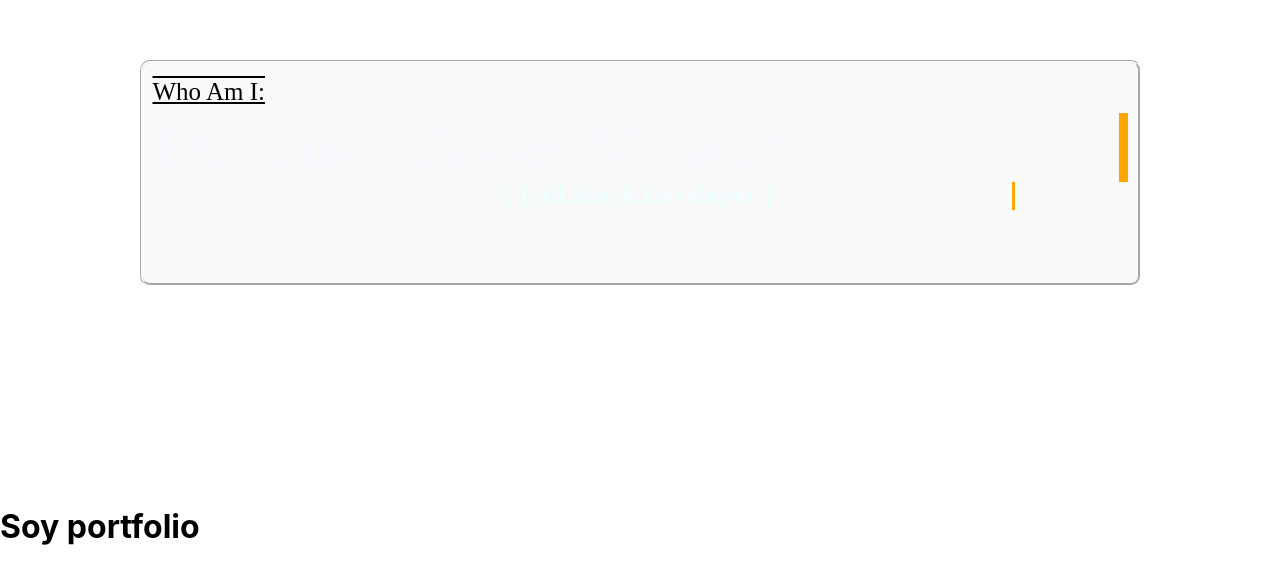
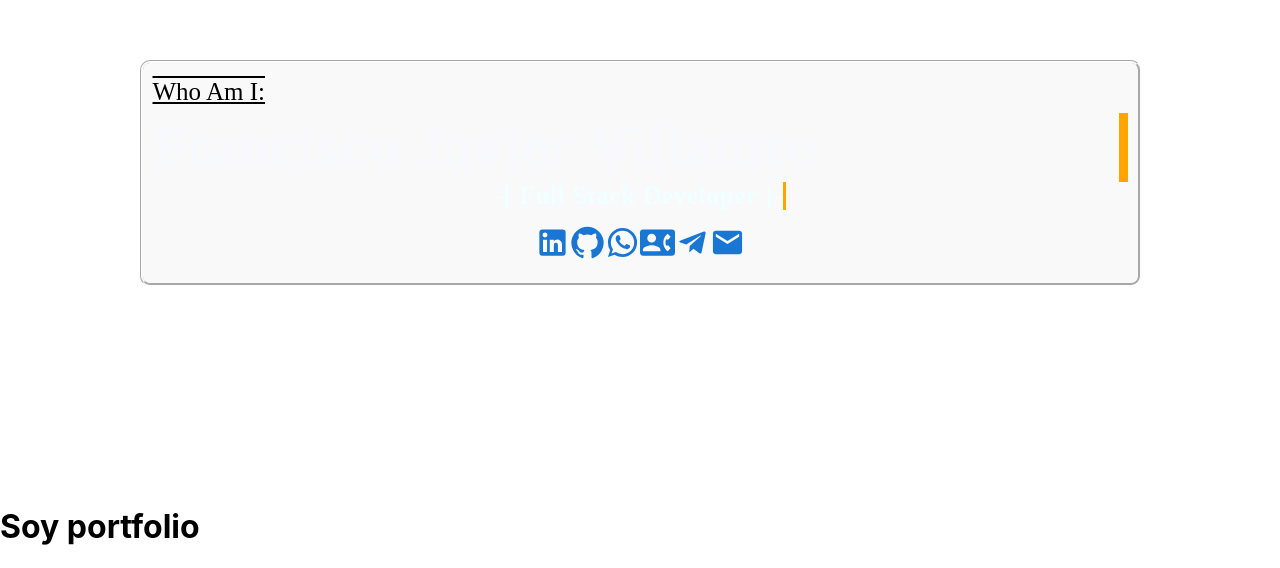
Before and after one commit to Javillat/portfolio, a React (Create React App) app in the folder frontend/: page / in a window 1280 px wide. Shown: the part 314-882 px from the top of the page. Built offline with nearby package versions, Linux system fonts and the light colour scheme; no server answers; a web font is replaced by a local one.

Commit message:
feat: add Material UI Icons, add icons and links to

```diff
--- a/frontend/package.json
+++ b/frontend/package.json
@@ -3,6 +3,10 @@
   "version": "0.1.0",
   "private": true,
   "dependencies": {
+    "@emotion/react": "^11.10.5",
+    "@emotion/styled": "^11.10.5",
+    "@mui/icons-material": "^5.11.0",
+    "@mui/material": "^5.11.3",
     "@testing-library/jest-dom": "^5.16.5",
     "@testing-library/react": "^13.4.0",
     "@testing-library/user-event": "^13.5.0",
--- a/frontend/src/App.js
+++ b/frontend/src/App.js
@@ -3,6 +3,7 @@ import { useCallback } from "react";
 import Particles from "react-particles";
 import { loadFull } from "tsparticles";
 import Whoami from './components/whoami/Whoami';
+import About from './components/about/About';
 import './App.css';
 //https://particles.js.org/
 
@@ -22,7 +23,10 @@ function App() {
         <Particles id="tsparticles" url="http://localhost:3001/json" init={particlesInit} loaded={particlesLoaded} />
         <Whoami />
       </header>
-          <h1>Soy portfolio</h1>
+      <section id="about">
+        {/* <About /> */}
+      </section>
+        <h1>Soy portfolio</h1>
     </div>
   );
 }
--- a/frontend/src/components/whoami/Whoami.jsx
+++ b/frontend/src/components/whoami/Whoami.jsx
@@ -1,4 +1,11 @@
 import React from "react";
+import LinkedInIcon from "@mui/icons-material/LinkedIn";
+import GitHubIcon from "@mui/icons-material/GitHub";
+import WhatsAppIcon from "@mui/icons-material/WhatsApp";
+import TelegramIcon from "@mui/icons-material/Telegram";
+import EmailIcon from "@mui/icons-material/Email";
+import ContactPageIcon from "@mui/icons-material/ContactPage";
+import ContactPhoneIcon from "@mui/icons-material/ContactPhone";
 import "./whoami.css";
 
 export default function Whoami() {
@@ -13,7 +20,46 @@ export default function Whoami() {
       <div className="fullstack">
         <h2>-[ Full Stack Developer ]-</h2>
       </div>
-      <section className="whoami_icons"></section>
+      <div className="whoami_icons">
+        <a
+          aria-label="LinkedIn Profile"
+          target="_blank"
+          href="https://www.linkedin.com/in/javillatoro-full-stack"
+        >
+          <LinkedInIcon color="primary" fontSize="large" />
+        </a>
+        <a
+          aria-label="Github Profile"
+          target="_blank"
+          href="https://www.github.com/Javillat"
+        >
+          <GitHubIcon color="primary" fontSize="large" />
+        </a>
+        <a
+          aria-label="WhatsApp Link"
+          target="_blank"
+          href="https://wa.me/+50372146998"
+        >
+          <WhatsAppIcon color="primary" fontSize="large" />
+        </a>
+        <a aria-label="Contact Number" target="_blank" href="tel:+50372146998">
+          <ContactPhoneIcon color="primary" fontSize="large" />
+        </a>
+        <a
+          aria-label="Telegram Link"
+          target="_blank"
+          href="https://t.me/Javillatoro"
+        >
+          <TelegramIcon color="primary" fontSize="large" />
+        </a>
+        <a
+          aria-label="Email Contact"
+          target="_blank"
+          href="mailto:fjvillatoroc@gmail.com"
+        >
+          <EmailIcon color="primary" fontSize="large" />
+        </a>
+      </div>
     </div>
   );
 }
--- a/frontend/src/components/whoami/whoami.css
+++ b/frontend/src/components/whoami/whoami.css
@@ -28,11 +28,16 @@
     font-size: 60px;
     font-weight: lighter;
     color: ghostwhite;
-    overflow: hidden; /* Ensures the content is not revealed until the animation */
-    border-right: .15em solid orange; /* The typwriter cursor */
-    white-space: nowrap; /* Keeps the content on a single line */
-    margin: 0 auto; /* Gives that scrolling effect as the typing happens */
-    letter-spacing: .03em; /* Adjust as needed */
+    overflow: hidden;
+    /* Ensures the content is not revealed until the animation */
+    border-right: .15em solid orange;
+    /* The typwriter cursor */
+    white-space: nowrap;
+    /* Keeps the content on a single line */
+    margin: 0 auto;
+    /* Gives that scrolling effect as the typing happens */
+    letter-spacing: .03em;
+    /* Adjust as needed */
     animation:
         typing 3.5s steps(30, end),
         blink-caret .5s step-end infinite;
@@ -40,38 +45,80 @@
 
 /* The typing effect */
 @keyframes typing {
-    from { width: 0 }
-    to { width: 100% }
+    from {
+        width: 0
+    }
+
+    to {
+        width: 100%
+    }
 }
 
 /* The typewriter cursor effect */
 @keyframes blink-caret {
-    from, to { border-color: transparent }
-    50% { border-color: orange }
+
+    from,
+    to {
+        border-color: transparent
     }
 
-  .whoami_container .fullstack h2 {
-    overflow: hidden; /* Ensures the content is not revealed until the animation */
+    50% {
+        border-color: orange
+    }
+}
+
+.fullstack {
+    display: flex;
+    justify-content: center;
+}
+
+.fullstack h2 {
     font-family: 'Wallpoet';
     font-size: 25px;
     color: azure;
     margin-top: 3px;
     text-align: center;
-    border-right: .15em solid rgb(255, 165, 0); /* The typwriter cursor */
-    white-space: nowrap; /* Keeps the content on a single line */
-    margin: 0 auto; /* Gives that scrolling effect as the typing happens */
-    letter-spacing: .03em; /* Adjust as needed */
+    max-width: fit-content;
+    overflow: hidden;
+    /* Ensures the content is not revealed until the animation */
+    border-right: .15em solid rgb(255, 165, 0);
+    /* The typwriter cursor */
+    white-space: nowrap;
+    /* Keeps the content on a single line */
+    margin: 0 auto;
+    /* Gives that scrolling effect as the typing happens */
+    letter-spacing: .03em;
+    /* Adjust as needed */
     animation:
-        2.5s typing-fullstack 3.5s steps(30, end),
+        2.5s typing-fullstack 3.5s steps(27, end),
         blink-caret-full .5s step-end infinite;
 }
 
 @keyframes typing-fullstack {
-    from { width: 0 }
-    to { width: 100% }
+    from {
+        width: 0
+    }
+
+    to {
+        width: 100%
+    }
 }
 
 @keyframes blink-caret-full {
-    from, to { border-color: transparent }
-    50% { border-color: orange }
+
+    from,
+    to {
+        border-color: transparent
     }
+
+    50% {
+        border-color: orange
+    }
+}
+
+.whoami_icons {
+    display: flex;
+    margin-top: 15px;
+    max-width: fit-content;
+    align-self: center;
+}
```
Also changed, not shown: frontend/src/components/about/About.jsx (added), 1 other file (tests, documents, lock files or other folders). Lines whose indentation alone changed are shown as unchanged.
